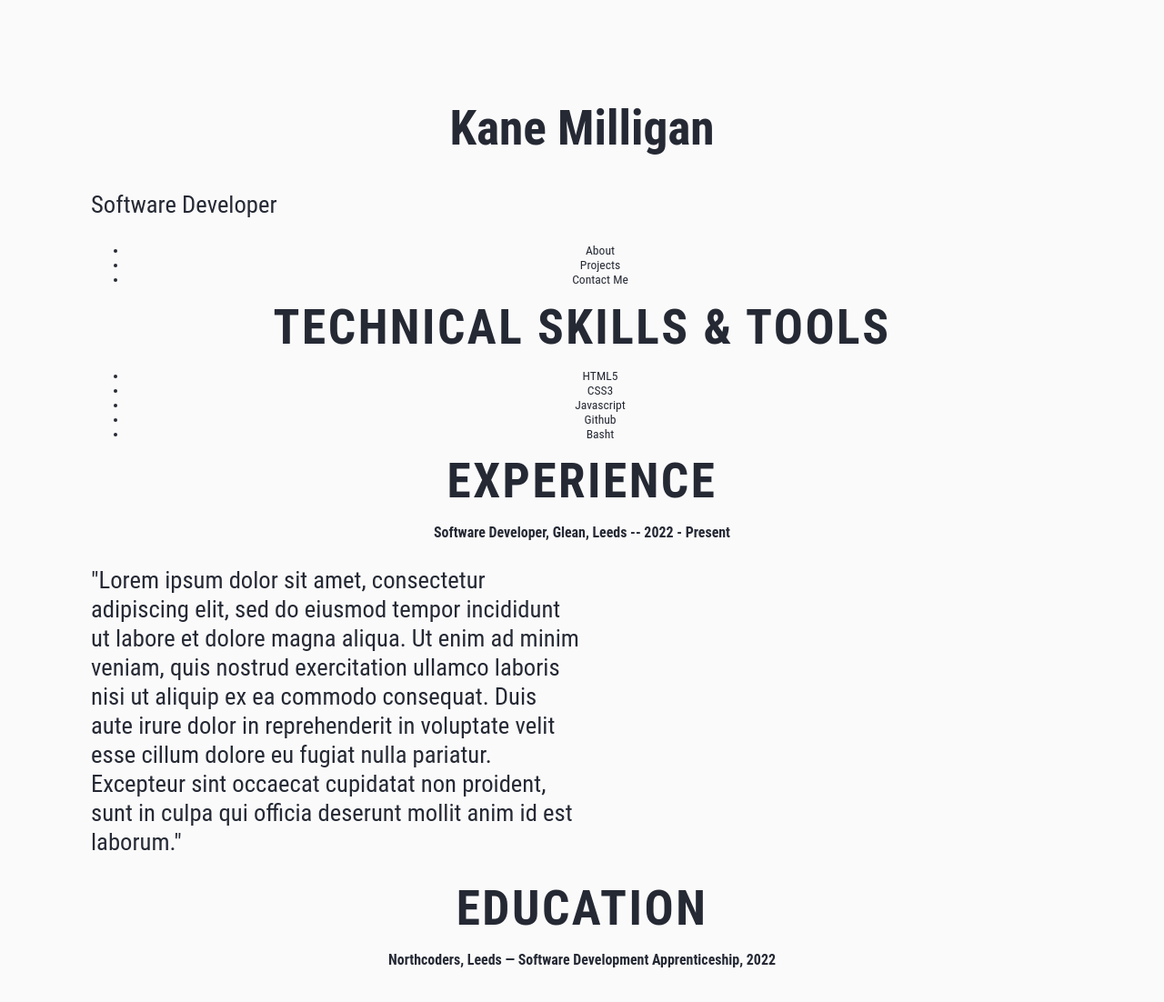
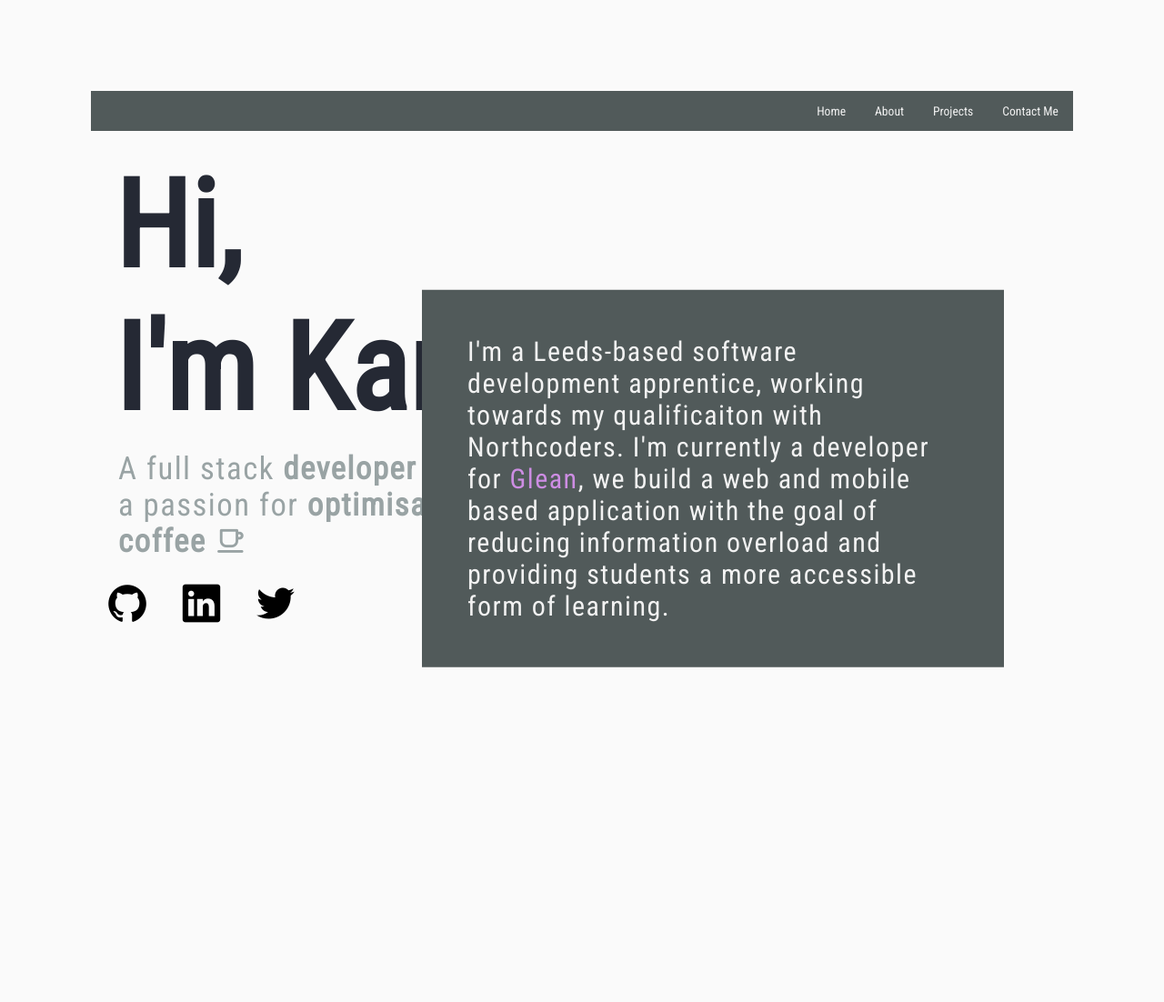
Before and after one commit to Kanem96/My-Portfolio, a plain HTML site: page index.html in a window 1280 px wide. Shown: the whole page at 91% size. After the commit the page ends 1055 px from the top, so only its background shows below. Drawn offline with nearby package versions, Linux system fonts and the light colour scheme.

Commit message:
fixed glean link

```diff
--- a/index.html
+++ b/index.html
@@ -5,44 +5,35 @@
     <meta http-equiv="X-UA-Compatible" content="IE=edge">
     <meta name="viewport" content="width=device-width, initial-scale=1.0">
     <link rel="stylesheet" href="css/main.css">
+    <link rel="preconnect" href="https://fonts.googleapis.com">
+    <link rel="preconnect" href="https://fonts.gstatic.com" crossorigin>
+    <link href="https://fonts.googleapis.com/css2?family=Roboto+Condensed&family=Space+Mono&display=swap" rel="stylesheet">
+    <link rel="stylesheet" href="https://fonts.googleapis.com/css2?family=Material+Symbols+Outlined:opsz,wght,FILL,GRAD@20..48,100..700,0..1,-50..200" />
+    <link rel="stylesheet" href="https://unicons.iconscout.com/release/v4.0.0/css/line.css">
     <title>My Portfolio Website</title>
 </head>
 <body>
-    <div>
-        <h1>Kane Milligan</h1>
-        <p>Software Developer</p>
-    </div>
-    <nav>
-        <ul>
-            <li>About</li>
-            <li>Projects</li>
-            <li>Contact Me</li>
-        </ul>
+    <nav class="navbar">
+        <a href="/contact.html">Contact Me</a>
+        <a href="/projects.html">Projects</a>
+        <a href="/about.html">About</a>
+        <a href="/index.html">Home</a>
     </nav>
-    <div>
-        <h2>Technical Skills & Tools</h2>
-            <ul>
-                <li>HTML5</li>
-                <li>CSS3</li>
-                <li>Javascript</li>
-                <li>Github</li>
-                <li>Basht</li>
-            </ul>
-    </div>
-    <div>
-        <h2>Experience</h2>
-            <h3>Software Developer, Glean, Leeds -- 2022 - Present</h3>
-            <p>"Lorem ipsum dolor sit amet, consectetur adipiscing elit,
-                sed do eiusmod tempor incididunt ut labore et dolore magna aliqua.
-                Ut enim ad minim veniam, quis nostrud exercitation ullamco laboris
-                nisi ut aliquip ex ea commodo consequat. Duis aute irure dolor in
-                reprehenderit in voluptate velit esse cillum dolore eu fugiat nulla
-                pariatur. Excepteur sint occaecat cupidatat non proident, sunt in
-                culpa qui officia deserunt mollit anim id est laborum."</p>
-    </div>
-    <div>
-        <h2>Education</h2>
-            <h3>Northcoders, Leeds — Software Development Apprenticeship, 2022 </h3>
+    <header>
+        <h1 id="main-header">Hi,<br> I'm Kane.</h1>
+        <p id="header-subtitle">A full stack <strong>developer</strong> with<br> a passion for
+            <strong>optimisation</strong> and <strong>coffee</strong> <i class="uil uil-coffee"></i></p>
+    </header>
+    <content class="content-container">
+        <p class="content">I'm a Leeds-based software development apprentice, working towards
+            my qualificaiton with Northcoders. I'm currently a developer for
+            <a href="https://glean.co/">Glean</a>, we build a web and mobile based application with the goal of reducing information overload
+            and providing students a more accessible form of learning. </p>
+    </content>
+    <div class="socials">
+        <a href="https://github.com/Kanem96" target="_blank"><i class="uil uil-github"></i></a>
+        <a href="https://www.linkedin.com/in/kane-milligan-521952112/" target="_blank"><i class="uil uil-linkedin"></i></a>
+        <a><i class="uil uil-twitter"></i></a>
     </div>
 </body>
 </html>
```
